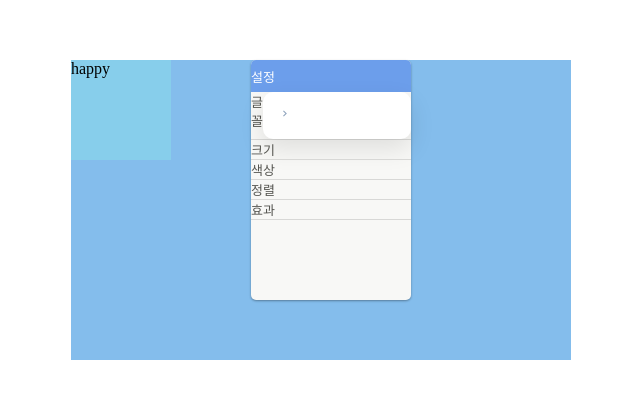
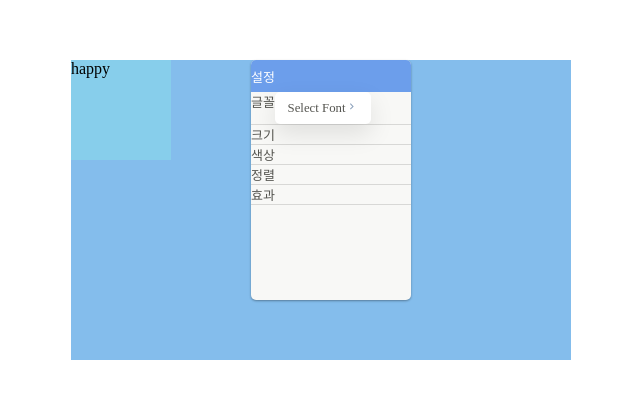
Before and after one commit to CHEWCHEWW/react-web-editor, a React app: page / in a window 1280 px wide. Shown: the part 140-538 px from the top of the page, without its empty margins (129-769 px from the left). Built offline with nearby package versions, Linux system fonts and the light colour scheme; a web font is replaced by a local one.

Commit message:
[FIX]: Position error of menu board

```diff
--- a/src/components/Dropdown/index.tsx
+++ b/src/components/Dropdown/index.tsx
@@ -14,7 +14,9 @@ interface DropDownMarkProps {
   isSelected: boolean
 }
 
-const DropDown: React.FC<DropDownProps> = ({ items }): React.ReactElement => {
+const DropDown: React.FC<DropDownProps> = ({
+  items
+}): React.ReactElement => {
   const {
     handleItemClick,
     handleDropDownClick,
@@ -43,31 +45,35 @@ const DropDown: React.FC<DropDownProps> = ({ items }): React.ReactElement => {
 };
 
 const DropDownBoard = styled.div`
-  width: 300px;
-  border-radius: 10px;
-  box-shadow: 0 10px 25px rgba(0,0,0,.1);
+  width: 6rem;
+  border-radius: 5px;
+  box-shadow: 0 10px 25px rgba(0, 0, 0, 0.1);
   background-color: white;
+  font-size: 0.8rem;
+  z-index: 10;
 `;
 
 const DropDownHeader = styled.div`
-  padding: 15px;
+  display: flex;
+  height: 2rem;
+  align-items: center;
+  justify-content: center;
   cursor: pointer;
-  display: flex;
-  justify-content: space-between;
-  align-items: center;
+`;
+
+const DropDownList = styled.div<DropDownStyleProps>`
+  display: ${({ isDropDownOpen }) => isDropDownOpen ? "block" : "none"};
+  padding: 5px;
+  border-top: 1px solid #E5E8EC;
+  background-color: white;
+  box-shadow: 0 10px 25px rgba(0, 0, 0, 0.1);
+  border-radius: 5px;
 `;
 
 const DropDownIcon = styled.div<DropDownStyleProps>`
-  font-size: 13px;
   color: #91A5BE;
   transform: ${({ isDropDownOpen }) => isDropDownOpen ? "rotate(90deg)" : "rotate(0deg)"};;
   transition: all .2s ease-in-out;
-`;
-
-const DropDownList = styled.div<DropDownStyleProps>`
-  padding: 5px;
-  border-top: 1px solid #E5E8EC;
-  display: ${({ isDropDownOpen }) => isDropDownOpen ? "block" : "none"};
 `;
 
 const DropDownItem = styled.div`
@@ -79,6 +85,7 @@ const DropDownItem = styled.div`
 `;
 
 const DropDownItemDot = styled.span<DropDownMarkProps>`
+  padding-right: 5px;
   opacity: ${({ isSelected }) => isSelected ? 1 : 0};
   color: #91A5BE;
   transition: all .2s ease-in-out;
--- a/src/components/MenuBoard/index.tsx
+++ b/src/components/MenuBoard/index.tsx
@@ -13,7 +13,9 @@ const MenuBoard: React.FC = (): React.ReactElement => {
       </MenuHeader>
       <MenuOption>
         글꼴
-        <DropDown items={data} ></DropDown>
+        <DropDown items={data} >
+
+        </DropDown>
       </MenuOption>
       <MenuOption>
         크기
@@ -56,15 +58,14 @@ const MenuHeader = styled.div`
   border-radius: 5px 5px 0 0;
   background-color: #6c9eeb;
   color: white;
-  z-index: 11;
 `;
 
 const MenuOption = styled.div`
   display: flex;
   width: 10rem;
+  max-height: 2rem;
   border-bottom: 1px solid #D8D8D6;
   color: #555550;
-  z-index: 11;
 `;
 
 export default MenuBoard;
--- a/src/constants/ui.ts
+++ b/src/constants/ui.ts
@@ -2,3 +2,5 @@ export const INITIAL_TEXT = "TEXT";
 
 export const MIN_WIDTH = 1;
 export const MIN_HEIGHT = 1;
+
+export const DEFAULT_DROP_DOWN_MESSAGE = "Select Font";
```
